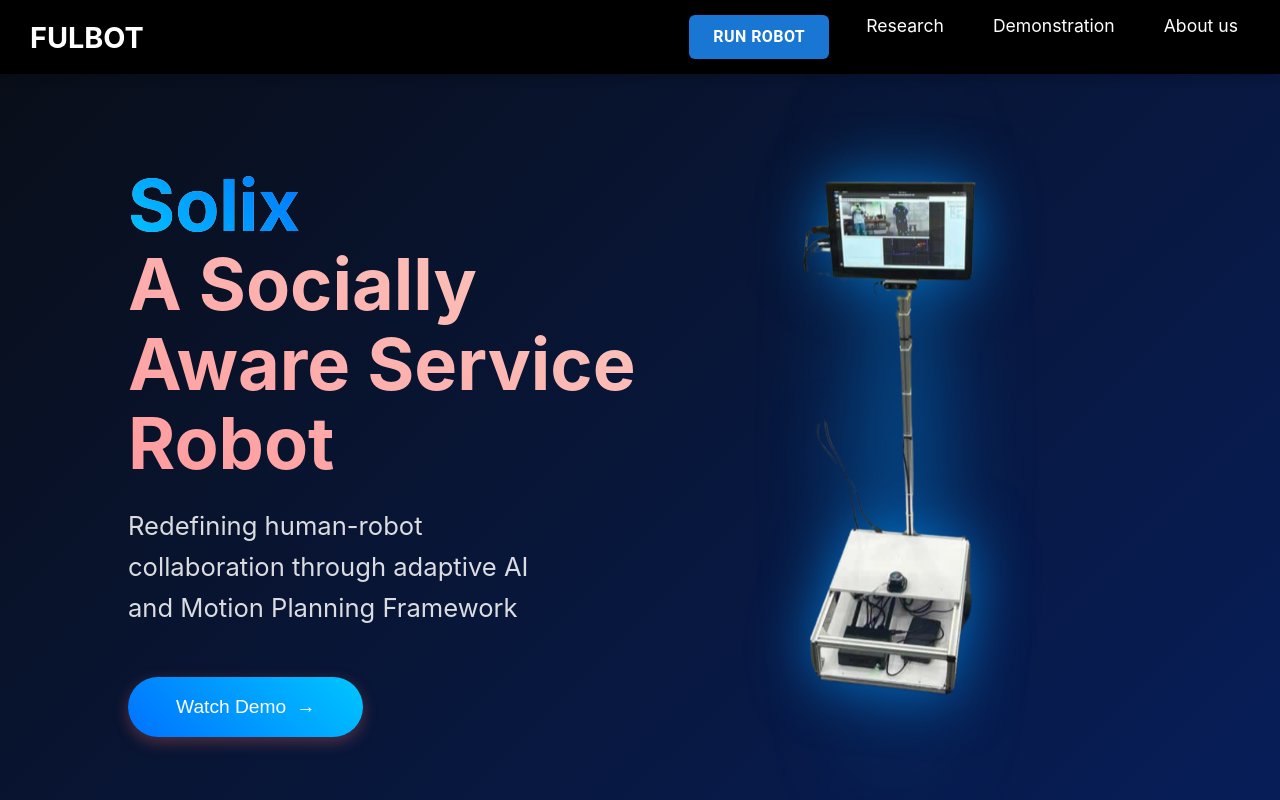
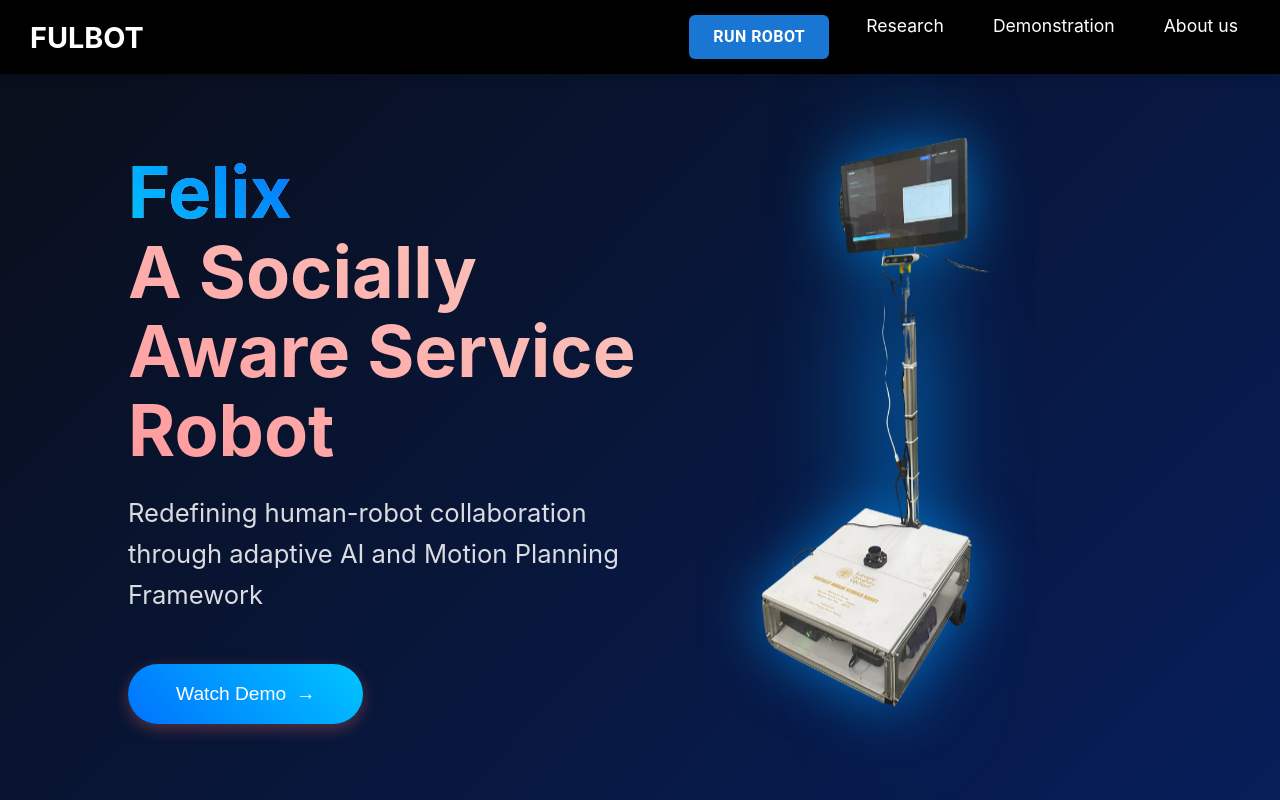
Before and after one commit to thanhlong103/fulbot_info, a React (Create React App) app: page / in a window 1280 px wide. Shown: the top 800 px of the page. Built offline with nearby package versions, Linux system fonts and the light colour scheme.

Commit message:
HeroSection marginTop

```diff
--- a/src/components/HeroSection.css
+++ b/src/components/HeroSection.css
@@ -4,7 +4,6 @@
     align-items: center;
     justify-content: space-between;
     padding: 0 10%;
-    margin-top: 4%;
     position: relative;
     overflow: hidden;
     background: linear-gradient(135deg, #090e18 0%, #071e5a 100%);
@@ -20,6 +19,7 @@
     font-size: 4.5rem;
     line-height: 1.1;
     margin-bottom: 1.5rem;
+    margin-top: 15%;
     background: linear-gradient(30deg, #ff9a9e, #fad0c4);
     -webkit-background-clip: text;
     -webkit-text-fill-color: transparent;
@@ -36,7 +36,6 @@ background: linear-gradient(30deg, #ff9a9e, #fad0c4);
     color: rgba(255, 255, 255, 0.85);
     margin-bottom: 3rem;
     line-height: 1.6;
-    max-width: 80%;
 }
 
 .cta {
@@ -79,6 +78,7 @@ background: linear-gradient(30deg, #ff9a9e, #fad0c4);
     animation: float 4s ease-in-out infinite;
     z-index: 2;
     position: relative;
+    margin-top: 15%;
 }
 
 .robot-glow {
--- a/src/components/HeroSection.js
+++ b/src/components/HeroSection.js
@@ -13,7 +13,7 @@ function HeroSection() {
                     animate={{ opacity: 1, y: 0 }}
                     transition={{ duration: 0.8, delay: 0.2 }}
                 >
-                    <span className="gradient-text">Solix</span>
+                    <span className="gradient-text">Felix</span>
                     <br />
                     A Socially Aware Service Robot
                 </motion.h1>
```
Also changed, not shown: src/images/robot_web.png. Lines whose indentation alone changed are shown as unchanged.
